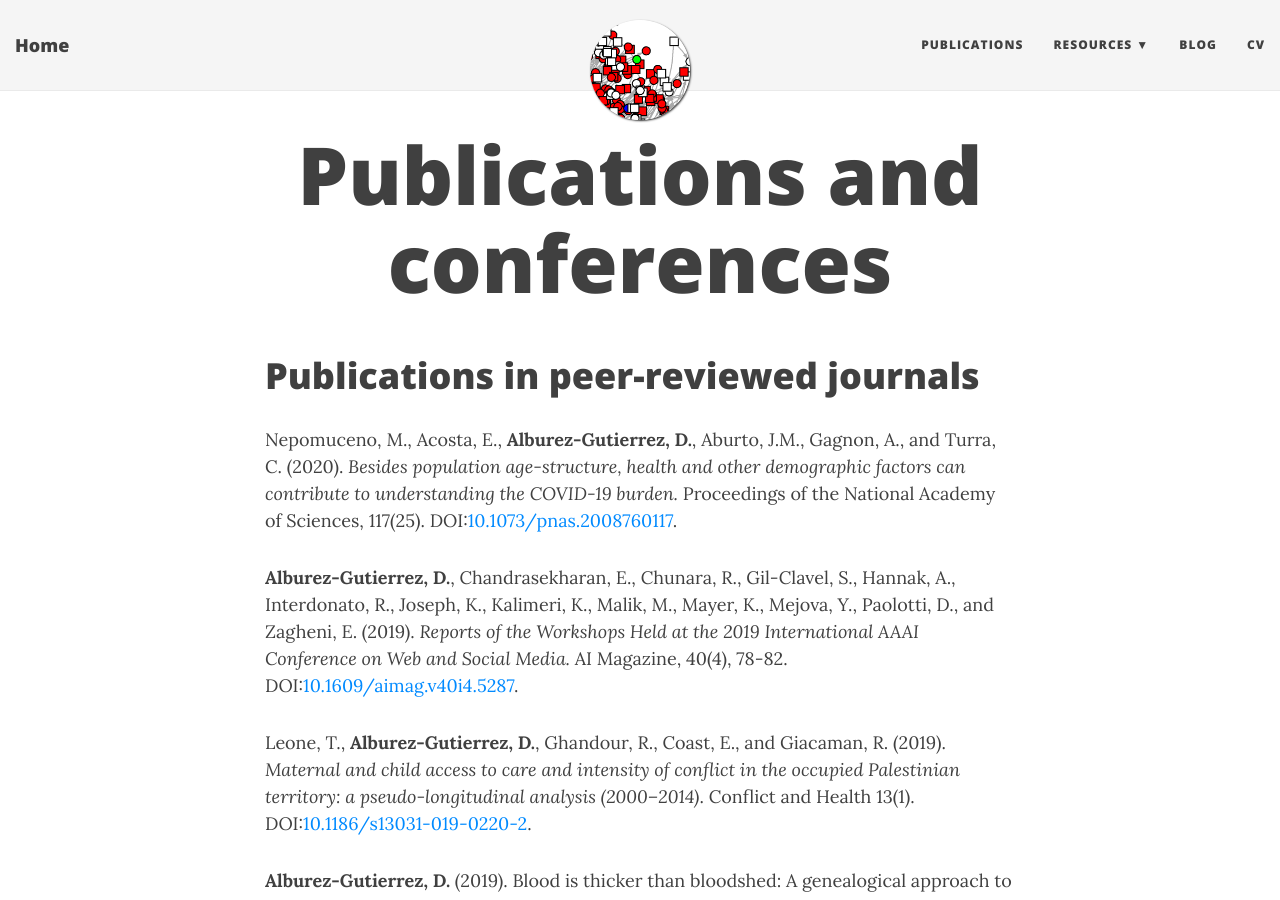
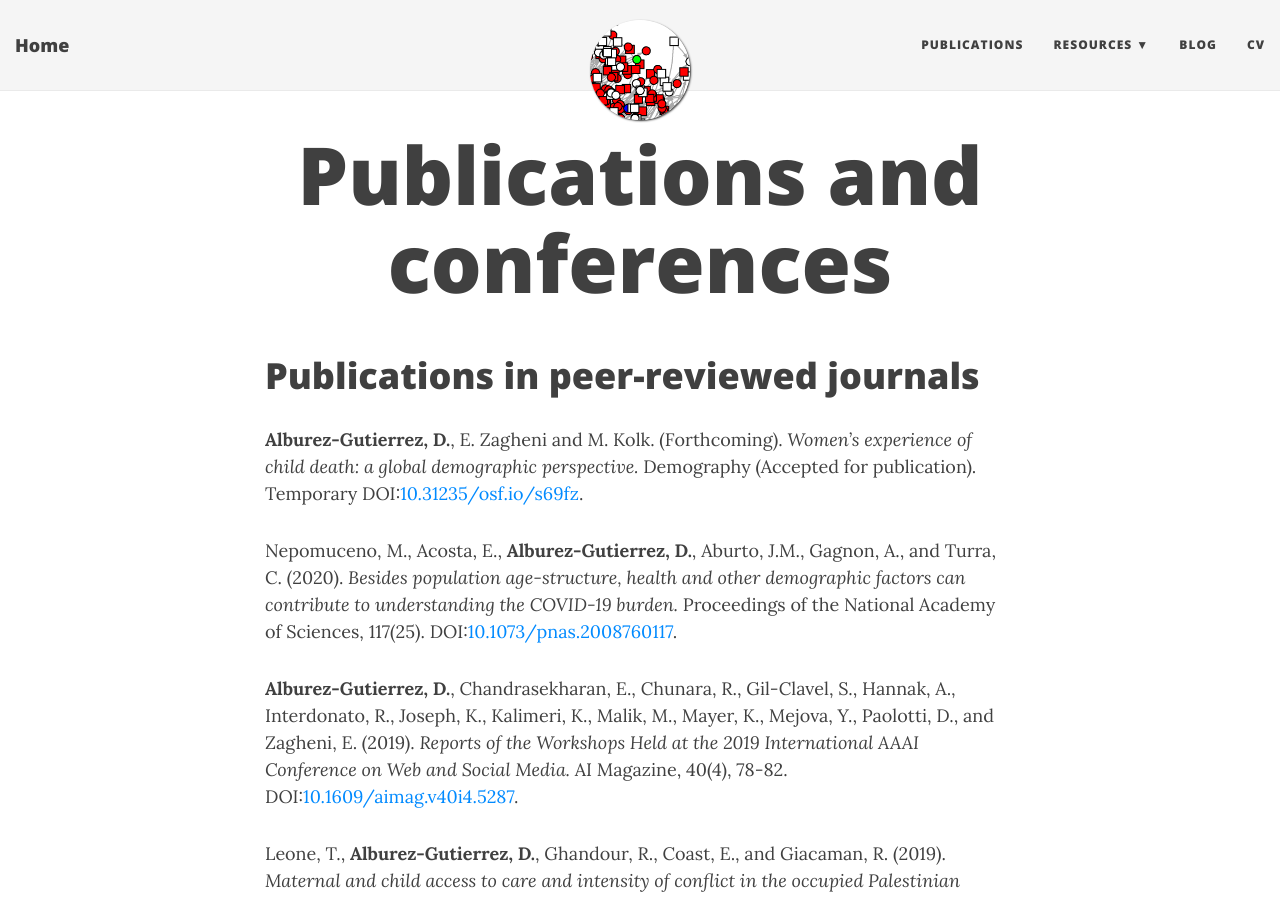
Before and after one commit to alburezg/alburezg.github.io, a Jekyll site: the page built from publications.md, in a window 1280 px wide and 900 px high. Built offline with Jekyll 4.4.1, drawn with Linux system fonts in a browser that asks for light colours; nearby versions of some CDN libraries.

Commit message:
added demography pub

```diff
--- a/publications.md
+++ b/publications.md
@@ -7,6 +7,8 @@ title: Publications and conferences
 # Publications in peer-reviewed journals
 
 {: .notice}
+
+**Alburez-Gutierrez, D.**, E. Zagheni and M. Kolk. (Forthcoming). *Women's experience of child death: a global demographic perspective.* Demography (Accepted for publication). Temporary DOI:[10.31235/osf.io/s69fz](https://osf.io/preprints/socarxiv/s69fz/).
 
 Nepomuceno, M., Acosta, E., **Alburez-Gutierrez, D.**, Aburto, J.M., Gagnon, A., and Turra, C. (2020). *Besides population age-structure, health and other demographic factors can contribute to understanding the COVID-19 burden.* Proceedings of the National Academy of Sciences, 117(25). DOI:[10.1073/pnas.2008760117](https://doi.org/10.1073/pnas.2008760117).
 
```
Also changed, not shown: index.md (+2 -1 lines), 1 other file.
